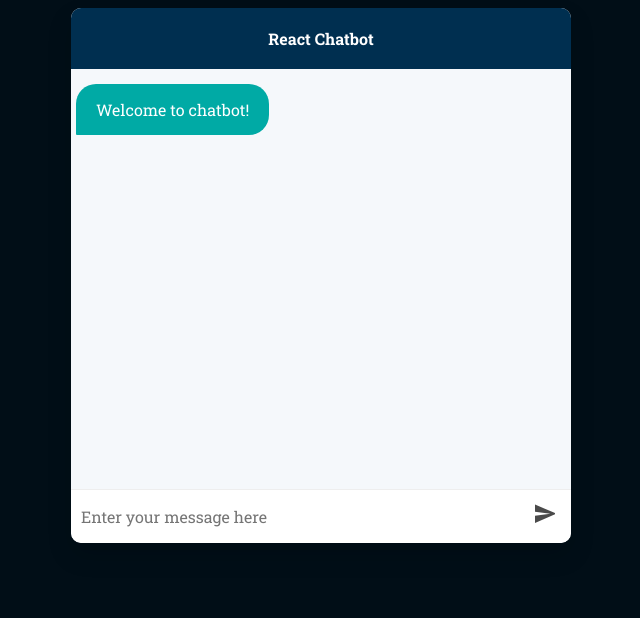
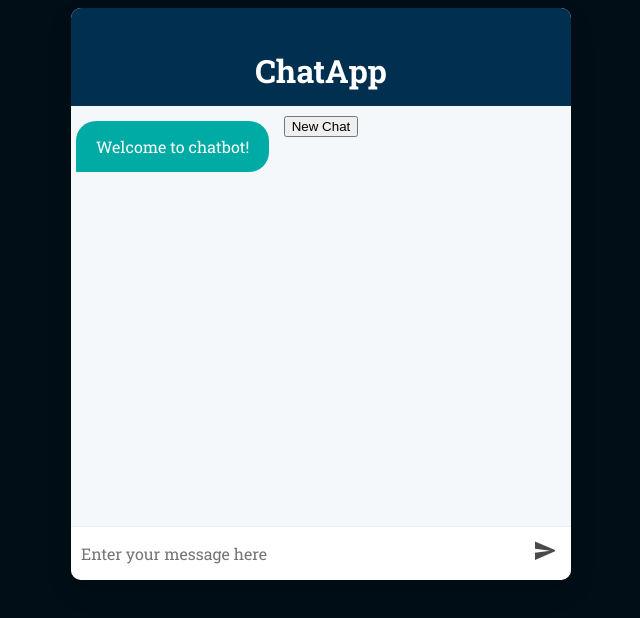
Before and after one commit to PraveenMahra/chat-bot, a React (Vite) app: page / in a window 1280 px wide. Shown: the top 618 px of the page, without its empty margins (319-959 px from the left). Built offline with nearby package versions, Linux system fonts and the light colour scheme.

Commit message:
add new chat button

```diff
--- a/src/components/header.jsx
+++ b/src/components/header.jsx
@@ -1,3 +1,23 @@
-export default function Header() {
-  return <div className="header">React Chatbot</div>;
+/* eslint-disable react/prop-types */
+
+function Header({ onSaveChat, onNewChat }) {
+  const handleButtonClick = () => {
+    if (onSaveChat) {
+      onSaveChat();
+    }
+    if (onNewChat) {
+      onNewChat();
+    }
+  };
+
+  return (
+    <div className="header">
+      <h1>ChatApp</h1>
+      <button className="header-btn" onClick={handleButtonClick}>
+        New Chat
+      </button>
+    </div>
+  );
 }
+
+export default Header;
```
